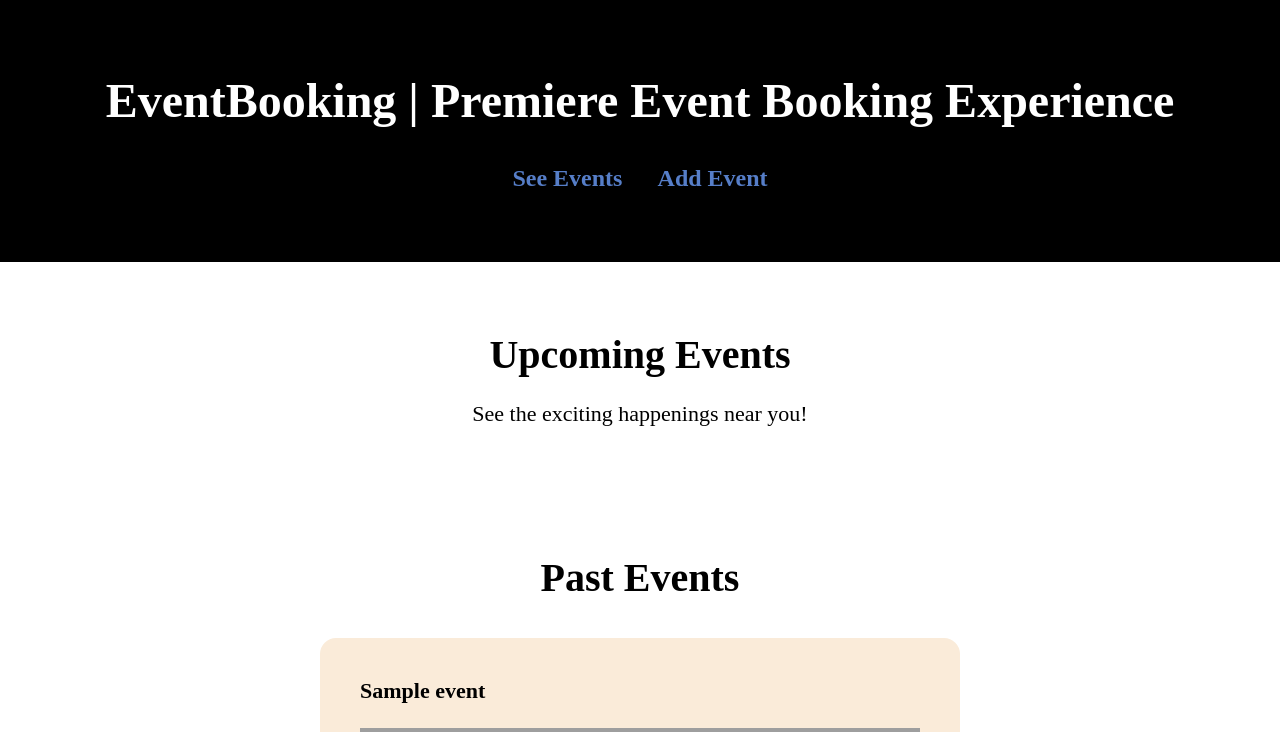
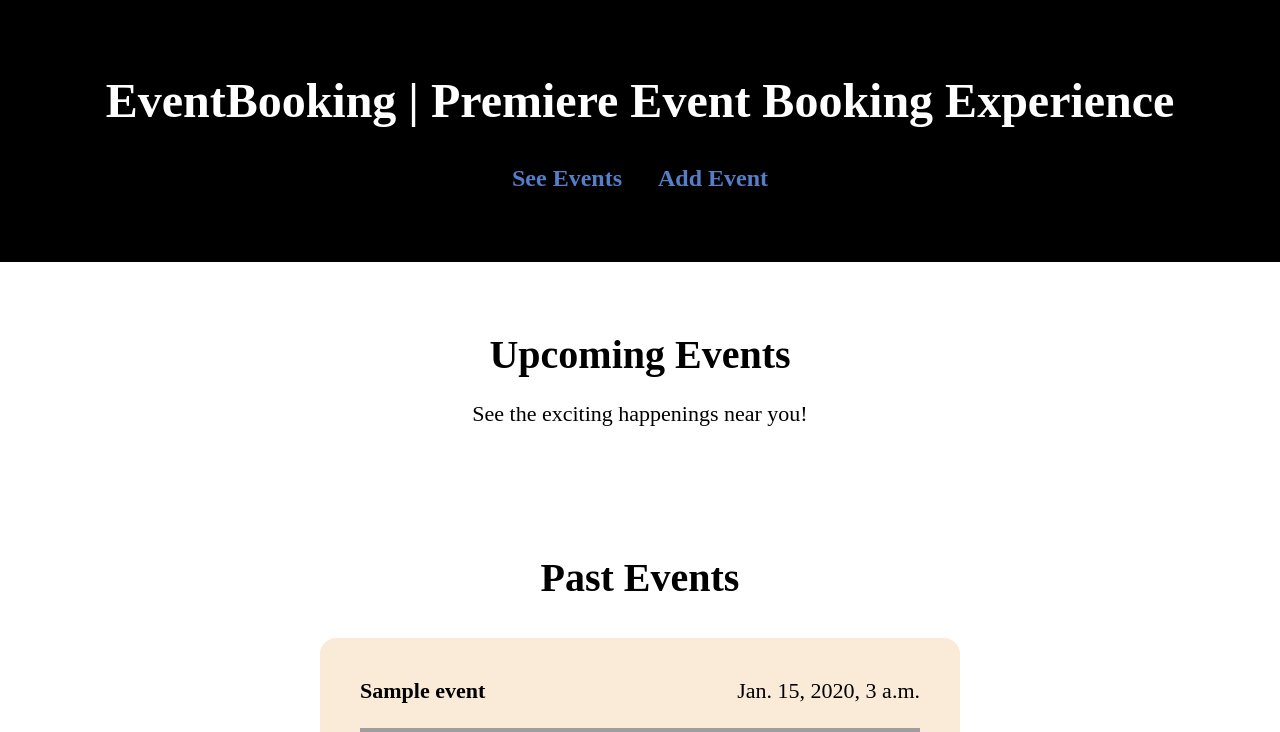
Before and after one commit to Mneff19/project-portfolio, a Django app: page /calendar/ in a window 1280 px wide. Shown: the top 732 px of the page. Run offline with Django 5.2, Linux system fonts and the light colour scheme; tables that the repository leaves empty hold one stand-in row (values such as "Sample post"); grey boxes are pictures that could not be loaded.

Commit message:
completed READMEs, minus video links. Updated EventBooking to include event date and time display

```diff
--- a/EventBooking/EventCalendar/static/EventCalendar/styles.css
+++ b/EventBooking/EventCalendar/static/EventCalendar/styles.css
@@ -82,10 +82,21 @@ main > p {
     margin-bottom: 24px;
 }
 
-.event-list li h3 {
+.event-list li .top {
+    display: flex;
+    align-items: center;
+    justify-content: space-between;
+    padding-bottom: 24px;
+}
+
+.event-list li .top h3 {
     font-size: 22px;
     font-weight: 600;
-    padding-bottom: 24px;
+    margin: 0;
+}
+
+.event-list li .top .date {
+    font-size: 22px;
     margin: 0;
 }
 
--- a/EventBooking/EventCalendar/templates/EventCalendar/event_list.html
+++ b/EventBooking/EventCalendar/templates/EventCalendar/event_list.html
@@ -22,8 +22,11 @@
         {% for event in object_list %}
             {% if event.is_past == False %}
                 <li>
-                    <h3>{{ event.event_name }}</h3>
-                    <img src="{{ event.event_img_url }}" alt="Picture of the event">
+                    <div class="top">
+                        <h3>{{ event.event_name }}</h3>
+                        <p class="date">{{ event.event_date }}</p>
+                    </div>
+                    <img src="{{ event.event_img_url }}" width="500" height="400" alt="Picture of the event">
                     <p>{{ event.event_desc }}</p>
                     <div class="bottom-contents">
                         <span class="guest-counts">Attendees: {{ event.event_guest_count }}</span>
@@ -40,7 +43,10 @@
         {% for event in object_list %}
             {% if event.is_past == True %}
                 <li>
-                    <h3>{{ event.event_name }}</h3>
+                    <div class="top">
+                        <h3>{{ event.event_name }}</h3>
+                        <p class="date">{{ event.event_date }}</p>
+                    </div>
                     <img src="https://picsum.photos/500/300" alt="Picture of the event">
                     <p>{{ event.event_desc }}</p>
                     <div class="bottom-contents">
```
Also changed, not shown: EventBooking/README.md, EventBooking/db.sqlite3, FibonacciSequence/README.md, RecipeDB/README.md.
